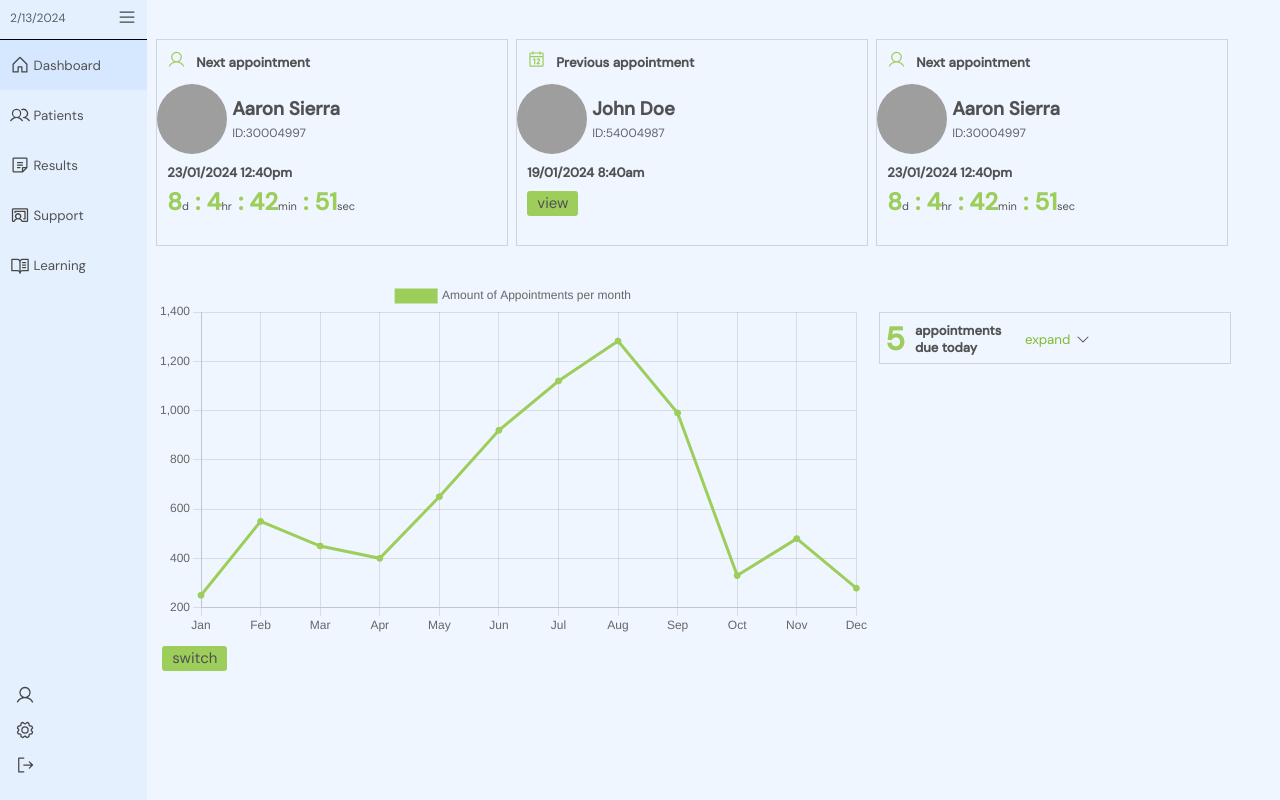
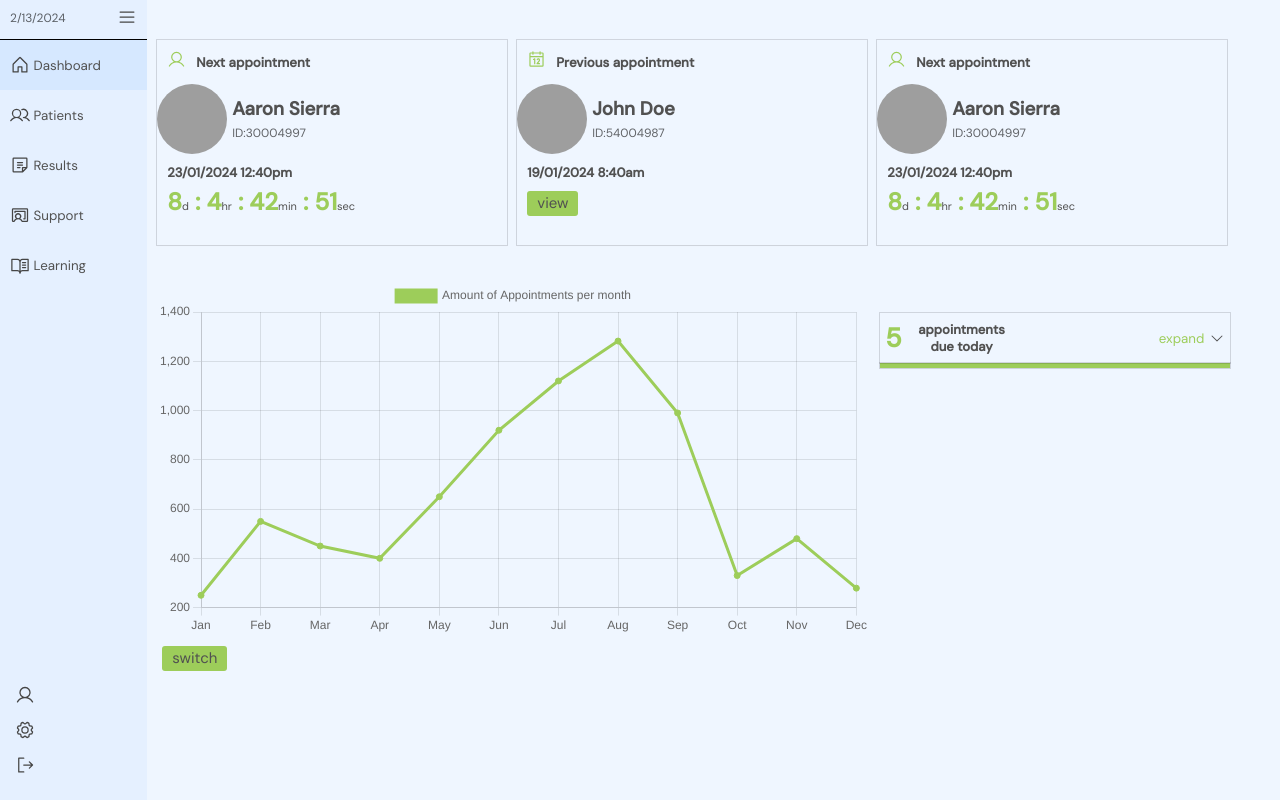
Before and after one commit to DiamondD7/yougotjob_client, a React (Vite) app: page /home in a window 1280 px wide. Built offline with nearby package versions, Linux system fonts and the light colour scheme; grey boxes are pictures that could not be loaded.

Commit message:
added table in the appointment container

```diff
--- a/src/components/Dashboard/Dashboard.jsx
+++ b/src/components/Dashboard/Dashboard.jsx
@@ -1,6 +1,6 @@
 import React, { useState, useEffect } from "react";
 import { MockUserData } from "../../assets/js/mockChartData";
-import { User, Calendar, CaretDown } from "@phosphor-icons/react";
+import { User, Calendar, CaretDown, CaretUp } from "@phosphor-icons/react";
 import { Line } from "react-chartjs-2";
 import { Chart as ChartJS } from "chart.js/auto";
 
@@ -227,18 +227,94 @@ const PatientLineGraph = () => {
 };
 
 const AppointmentContainer = () => {
+  const [openAppointmentContainer, setOpenAppointmentContainer] =
+    useState(false);
   return (
     <div>
-      <div className="appointment-container__wrapper">
-        <div style={{ display: "flex", alignItems: "center", gap: "10px" }}>
-          <h1 style={{ color: "#9dcd5a" }}>5</h1>
-          <h4 style={{ width: "100px", fontSize: "13px" }}>
-            appointments due today
-          </h4>
-          <button className="btnclear appointment-container__btn">
-            expand <CaretDown size={16} />
-          </button>
+      <button
+        className="appointment-container__wrapper"
+        onClick={() => setOpenAppointmentContainer(!openAppointmentContainer)}
+        style={{ cursor: "pointer" }}
+      >
+        <div
+          style={{
+            display: "flex",
+            justifyContent: "space-between",
+            alignItems: "center",
+          }}
+        >
+          <div
+            style={{
+              display: "flex",
+              alignItems: "center",
+              gap: "10px",
+            }}
+          >
+            <h1 style={{ color: "#9dcd5a" }}>5</h1>
+            <h4 style={{ width: "100px", fontSize: "13px" }}>
+              appointments due today
+            </h4>
+          </div>
+          <p className="appointment-container__text">
+            {openAppointmentContainer === true ? (
+              <>
+                close <CaretUp size={16} />
+              </>
+            ) : (
+              <>
+                expand <CaretDown size={16} />
+              </>
+            )}
+          </p>
         </div>
+      </button>
+      <div
+        className={`appointment-container__wrapper ${
+          openAppointmentContainer === true
+            ? "fullsize-appointment"
+            : "fullsize-appointment-down"
+        }`}
+      >
+        <table
+          className={`appointment-fullsize__table ${
+            openAppointmentContainer === false ? "hideTableData" : ""
+          }`}
+        >
+          <thead>
+            <tr>
+              <th>#</th>
+              <th>Name</th>
+              <th>Date & Time</th>
+            </tr>
+          </thead>
+          <tbody>
+            <tr>
+              <td>1</td>
+              <td>Sierra, Aaron</td>
+              <td>15 Mar 2024 12:40pm</td>
+            </tr>
+            <tr>
+              <td>2</td>
+              <td>Sierra, Aaron</td>
+              <td>15 Mar 2024 12:40pm</td>
+            </tr>
+            <tr>
+              <td>3</td>
+              <td>Sierra, Aaron</td>
+              <td>15 Mar 2024 12:40pm</td>
+            </tr>
+            <tr>
+              <td>4</td>
+              <td>Sierra, Aaron</td>
+              <td>15 Mar 2024 12:40pm</td>
+            </tr>
+            <tr>
+              <td>5</td>
+              <td>Sierra, Aaron</td>
+              <td>15 Mar 2024 12:40pm</td>
+            </tr>
+          </tbody>
+        </table>
       </div>
     </div>
   );
--- a/src/styles/dashboardstyles.css
+++ b/src/styles/dashboardstyles.css
@@ -99,15 +99,73 @@
 }
 
 .appointment-container__wrapper {
+  background-color: transparent;
+  border: none;
   width: 350px;
   height: 50px;
   padding: 5px;
   margin-top: 33px;
   box-shadow: rgba(0, 0, 0, 0.02) 0px 1px 3px 0px,
     rgba(27, 31, 35, 0.15) 0px 0px 0px 1px;
+  overflow: auto;
+  /* overflow need change styling */
 }
 
-.appointment-container__btn {
+.fullsize-appointment-down {
+  margin-top: 0px;
+  height: 0px;
+  transition: all 1s ease-in-out;
+  padding: 0;
+  border-bottom: 5px solid #9dcd5a;
+}
+
+.fullsize-appointment {
+  margin-top: 0px;
+  height: 180px;
+  padding: 0;
+  animation: fullSizeAnimationDown 1s ease-in-out;
+  border-bottom: 5px solid #9dcd5a;
+}
+
+@keyframes fullSizeAnimationDown {
+  0% {
+    height: 0px;
+  }
+  100% {
+    height: 180px;
+  }
+}
+
+.appointment-container__text {
   display: flex;
   gap: 5px;
+  color: #9dcd5a;
 }
+
+.appointment-fullsize__table {
+  width: 100%;
+  height: 100%;
+  padding: 5px;
+  border-collapse: collapse;
+  opacity: 1;
+  transition: opacity 1s ease-in;
+}
+
+.appointment-fullsize__table thead tr,
+.appointment-fullsize__table tbody tr {
+  text-align: start;
+}
+
+.appointment-fullsize__table thead tr th,
+.appointment-fullsize__table tbody tr td {
+  padding: 5px;
+  text-align: start;
+  font-size: 12px;
+}
+
+.appointment-fullsize__table tbody tr:nth-child(odd) {
+  background-color: #e5f0ff;
+}
+.appointment-fullsize__table tbody tr:nth-child(even) {
+  background-color: #d6e8ff;
+}
```
